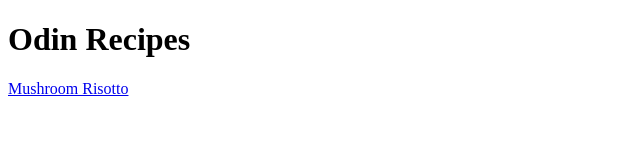
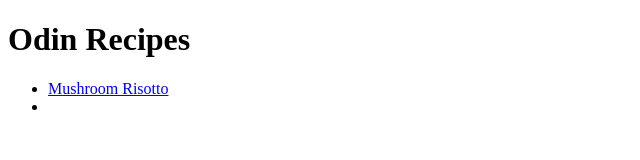
Before and after one commit to lucasrodlima/odin-recipes, a plain HTML site: page index.html in a window 1280 px wide. Shown: the whole page, without its empty margins (0-640 px from the left). Drawn offline with Linux system fonts and the light colour scheme.

Commit message:
Fix link to lasagna page in index

```diff
--- a/index.html
+++ b/index.html
@@ -7,8 +7,10 @@
     <body>
         <h1>Odin Recipes</h1>
 
-        <a href="./recipes/risotto.html">Mushroom Risotto</a>
-
+        <ul>
+            <li><a href="./recipes/risotto.html">Mushroom Risotto</a></li>
+            <li><a href="./recipes/lasagna.html"></a></li>
+        </ul>
 
     </body>
 </html>
```
